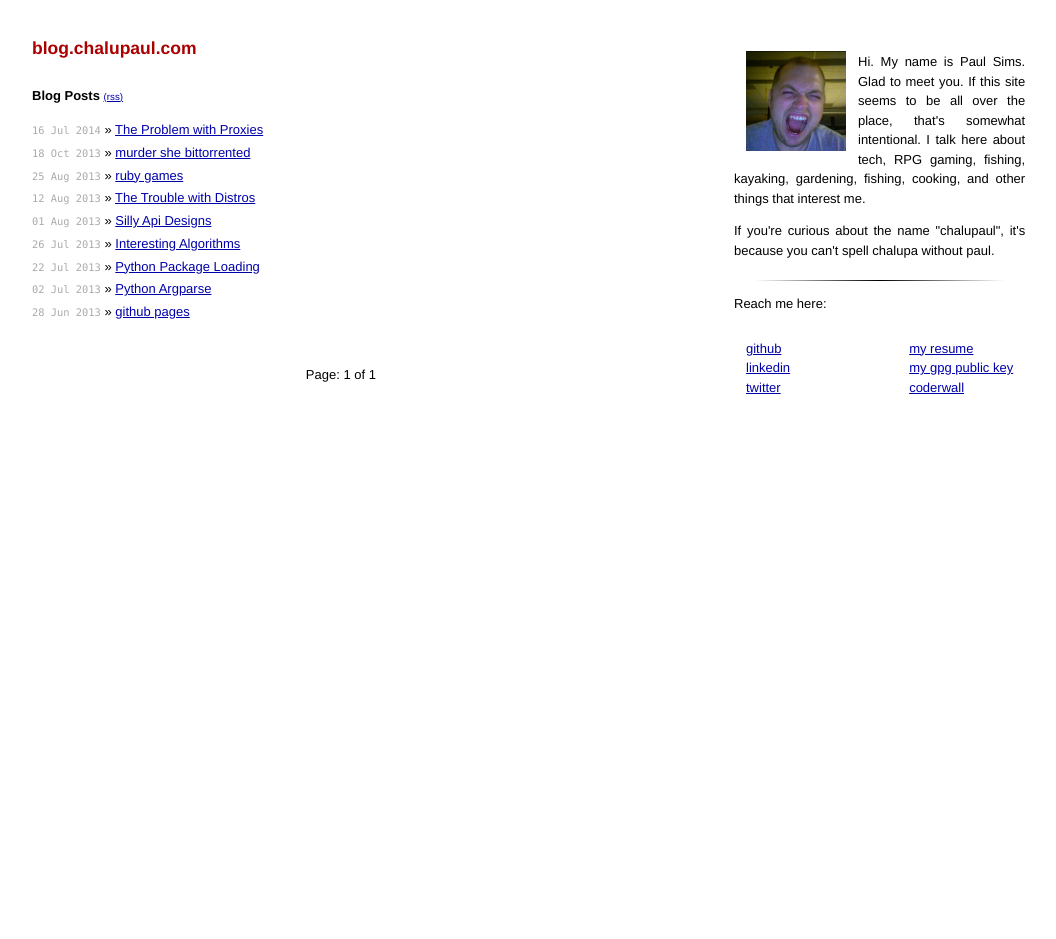
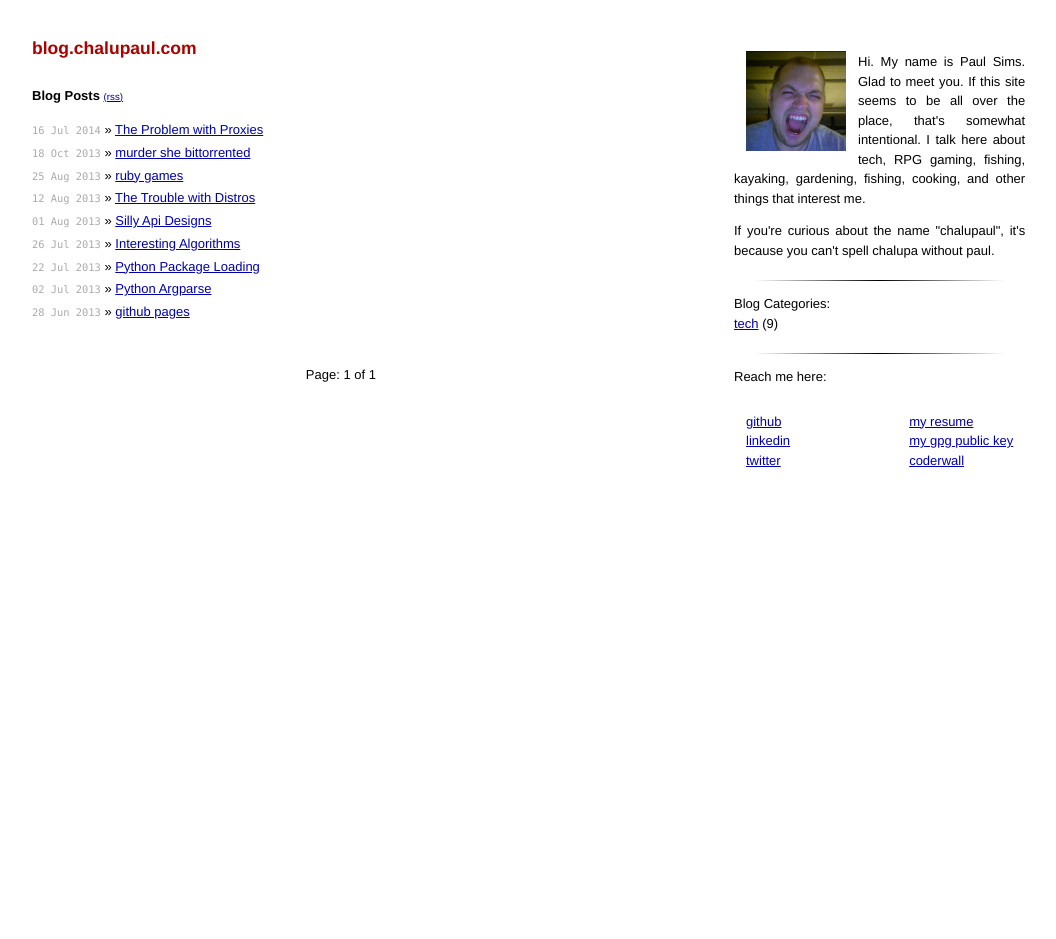
Before and after one commit to chalupaul/chalupaul.github.io, a Jekyll site: the page built from index.html, in a window 1280 px wide. Shown: the whole page, without its empty margins (88-1144 px from the left). Built offline with Jekyll 4.4.1, drawn with Linux system fonts in a browser that asks for light colours; the list of posts is cut into pages by our own code.

Commit message:
Changed rakefile to auto add tags, categories, and published: false

```diff
--- a/_layouts/default.html
+++ b/_layouts/default.html
@@ -35,6 +35,15 @@
               <p>
                 <span class="sexy-line"></span>
               </p>
+			  <p>
+				  Blog Categories:<br />
+				  {% for cat in site.categories %}
+				  {% assign current_category = cat | first %}
+				  <a href="/{{current_category }}/">{{current_category}}</a> ({{ site.categories.[current_category] | size }})<br />
+				  {% endfor %}
+			  <p>
+				<span class="sexy-line"></span>
+			  </p>
               <p>
                 Reach me here:<br />
                 <div class="float-left">
```
Also changed, not shown: 1 other file.
